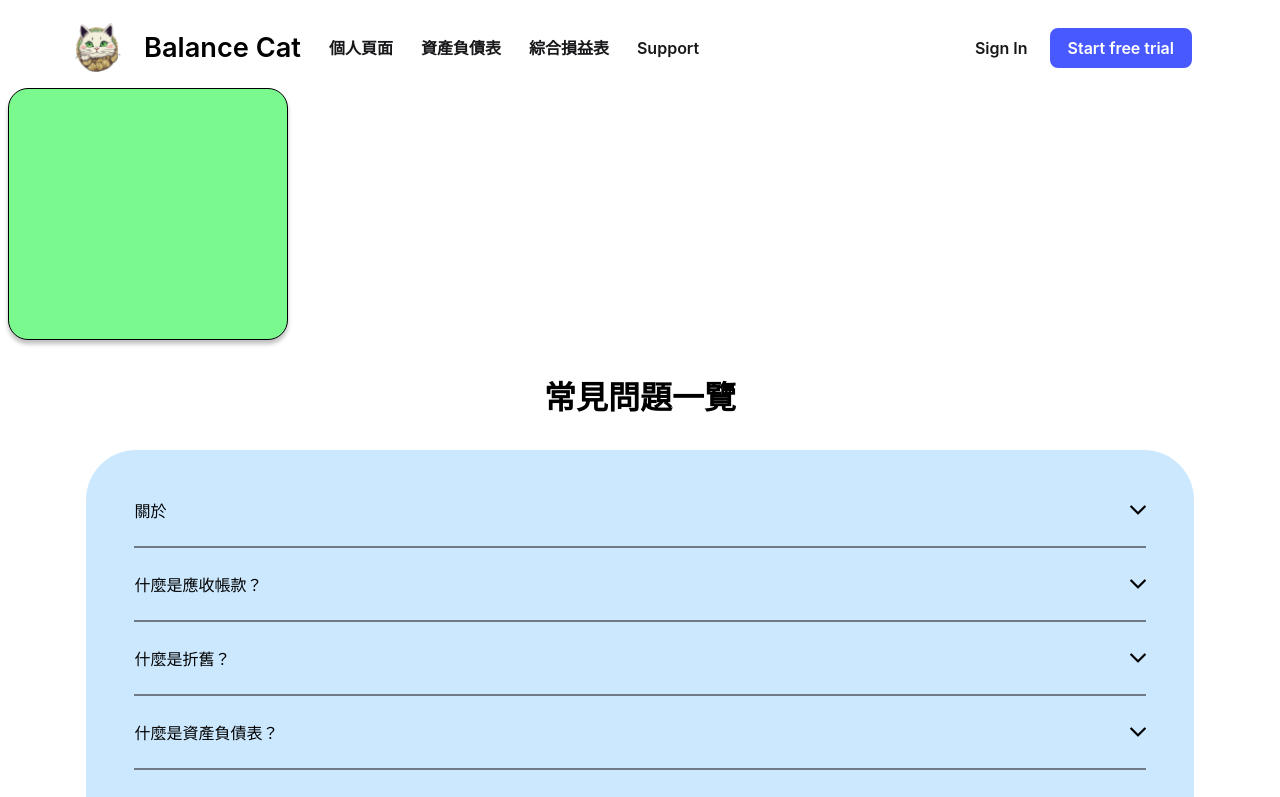
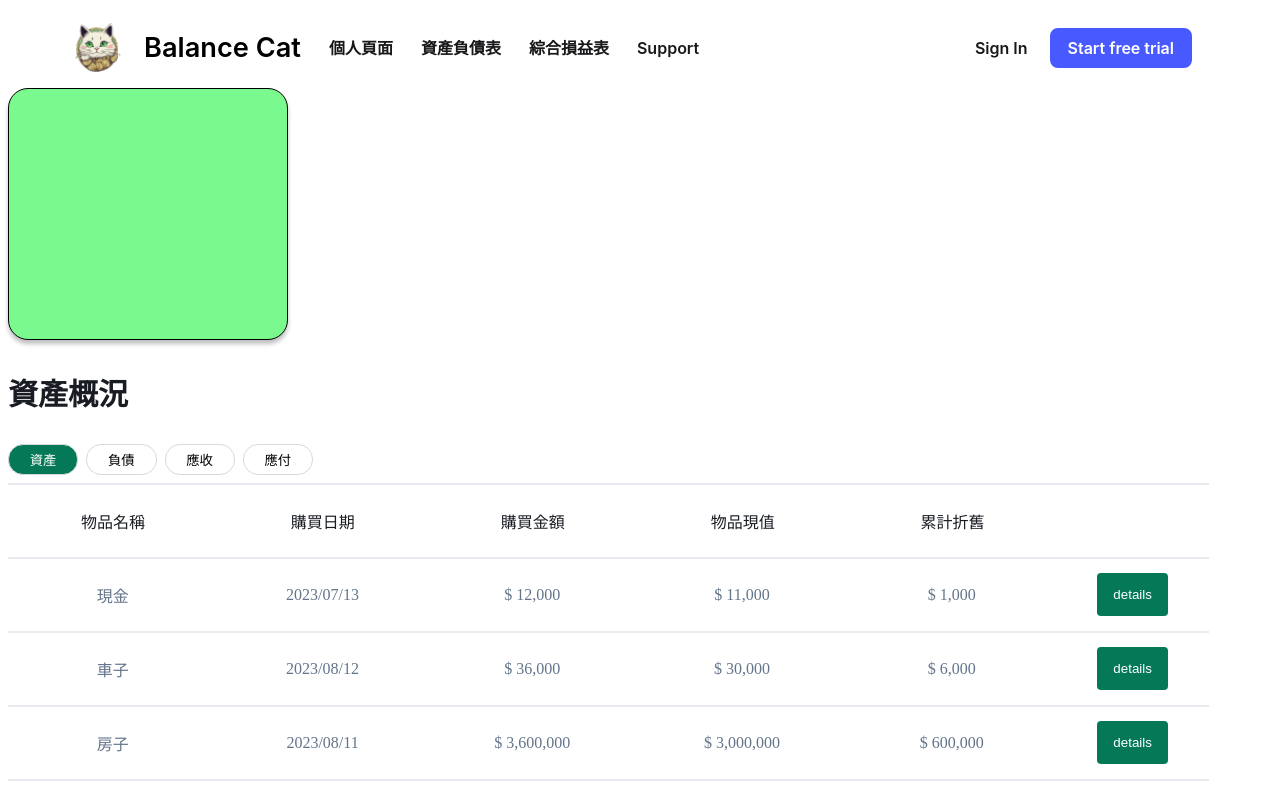
Before and after one commit to DongYanWu/balanceCat, a Next.js app in the folder balancecat/: page / in a window 1280 px wide. Shown: the top 797 px of the page. Built offline with nearby package versions, Linux system fonts and the light colour scheme.

Commit message:
feat(assetsbar): can display all four aspects of user's assets

```diff
--- /dev/null
+++ b/balancecat/components/AssetsBar.jsx
@@ -0,0 +1,17 @@
+/* eslint-disable react/destructuring-assignment */
+import { format } from "date-fns";
+import styles from "../styles/assetsbar.module.scss";
+
+export default function AssetsBar({ asset }) {
+  const formattedDate = format(new Date(asset.timestamp), "yyyy/MM/dd");
+  return (
+    <div className={styles.wrapper}>
+      <p className={styles.name}>{asset.subject.name}</p>
+      <p>{formattedDate}</p>
+      <p>$ {asset.initial_value.toLocaleString()}</p>
+      <p>$ {asset.book_value.toLocaleString()}</p>
+      <p>$ {(asset.initial_value - asset.book_value).toLocaleString()}</p>
+      <button type="submit">details</button>
+    </div>
+  );
+}
--- /dev/null
+++ b/balancecat/components/AssetsOverview.jsx
@@ -0,0 +1,153 @@
+// import Image from "next/image";
+import { useState } from "react";
+import assets from "../mockdata/getNonExpired";
+import AssetsBar from "./AssetsBar";
+import LiabilityBar from "./LiabilityBar";
+import styles from "../styles/assetsoverview.module.scss";
+
+export default function AssetsOverview() {
+  const [assetButton, setAssetButton] = useState(true);
+  const [liabilityButton, setLiabilityButton] = useState(false);
+  const [arButton, setARButton] = useState(false);
+  const [apButton, setAPButton] = useState(false);
+  return (
+    <div className={styles.wrapper}>
+      <p className={styles.title}>資產概況</p>
+      <div className={styles.buttons}>
+        <button
+          type="submit"
+          className={assetButton && styles.blueButton}
+          onClick={() => {
+            setAssetButton(true);
+            setLiabilityButton(false);
+            setARButton(false);
+            setAPButton(false);
+          }}
+        >
+          資產
+        </button>
+        <button
+          type="submit"
+          className={liabilityButton && styles.blueButton}
+          onClick={() => {
+            setAssetButton(false);
+            setLiabilityButton(true);
+            setARButton(false);
+            setAPButton(false);
+          }}
+        >
+          負債
+        </button>
+        <button
+          type="submit"
+          className={arButton && styles.blueButton}
+          onClick={() => {
+            setAssetButton(false);
+            setLiabilityButton(false);
+            setARButton(true);
+            setAPButton(false);
+          }}
+        >
+          應收
+        </button>
+        <button
+          type="submit"
+          className={apButton && styles.blueButton}
+          onClick={() => {
+            setAssetButton(false);
+            setLiabilityButton(false);
+            setARButton(false);
+            setAPButton(true);
+          }}
+        >
+          應付
+        </button>
+      </div>
+      <hr />
+      {assetButton && (
+        <div className={styles.table}>
+          <div className={styles.titleBar}>
+            <p className={styles.name}>物品名稱</p>
+            <p>購買日期</p>
+            <p>購買金額</p>
+            <p>物品現值</p>
+            <p>累計折舊</p>
+            <button type="submit" id={styles.none}>
+              更多細節
+            </button>
+          </div>
+          <hr />
+          {assets.map((asset) => (
+            <div key={asset.id}>
+              <AssetsBar asset={asset} />
+              <hr />
+            </div>
+          ))}
+        </div>
+      )}
+      {liabilityButton && (
+        <div className={styles.table}>
+          <div className={styles.titleBar}>
+            <p className={styles.name}>物品名稱</p>
+            <p>購買日期</p>
+            <p>初始金額</p>
+            <p>剩於負債</p>
+            <p>累計還款</p>
+            <button type="submit" id={styles.none}>
+              更多細節
+            </button>
+          </div>
+          <hr />
+          {assets.map((liability) => (
+            <div key={liability.id}>
+              <LiabilityBar liability={liability} />
+              <hr />
+            </div>
+          ))}
+        </div>
+      )}
+      {arButton && (
+        <div className={styles.table}>
+          <div className={styles.titleBar}>
+            <p className={styles.name}>物品名稱</p>
+            <p>購買日期</p>
+            <p>初始金額</p>
+            <p>未收取欠款</p>
+            <p>已收取欠款金額</p>
+            <button type="submit" id={styles.none}>
+              更多細節
+            </button>
+          </div>
+          <hr />
+          {assets.map((asset) => (
+            <div key={asset.id}>
+              <AssetsBar asset={asset} />
+              <hr />
+            </div>
+          ))}
+        </div>
+      )}
+      {apButton && (
+        <div className={styles.table}>
+          <div className={styles.titleBar}>
+            <p className={styles.name}>物品名稱</p>
+            <p>購買日期</p>
+            <p>初始金額</p>
+            <p>剩於欠款</p>
+            <p>累計還款</p>
+            <button type="submit" id={styles.none}>
+              更多細節
+            </button>
+          </div>
+          <hr />
+          {assets.map((liability) => (
+            <div key={liability.id}>
+              <LiabilityBar liability={liability} />
+              <hr />
+            </div>
+          ))}
+        </div>
+      )}
+    </div>
+  );
+}
--- /dev/null
+++ b/balancecat/components/LiabilityBar.jsx
@@ -0,0 +1,17 @@
+/* eslint-disable react/destructuring-assignment */
+import { format } from "date-fns";
+import styles from "../styles/assetsbar.module.scss";
+
+export default function LiabilityBar({ liability }) {
+  const formattedDate = format(new Date(liability.timestamp), "yyyy/MM/dd");
+  return (
+    <div className={styles.wrapper}>
+      <p className={styles.name}>{liability.subject.name}</p>
+      <p>{formattedDate}</p>
+      <p>$ {liability.initial_value * -1}</p>
+      <p>$ {liability.book_value * -1}</p>
+      <p>{(liability.initial_value - liability.book_value) * -1}</p>
+      <button type="submit">details</button>
+    </div>
+  );
+}
--- /dev/null
+++ b/balancecat/mockdata/getNonExpired.js
@@ -0,0 +1,45 @@
+const assets = [
+  {
+    id: 1,
+    timestamp: "2023/7/13 19:21:37",
+    initial_value: 12000,
+    book_value: 11000,
+    expired_in: 11,
+    is_expired: false,
+    entry_id: 1,
+    subject: {
+      name: "現金",
+      id: 1080,
+      is_debit: false,
+    },
+  },
+  {
+    id: 2,
+    timestamp: "2023/8/12 11:45:23",
+    initial_value: 36000,
+    book_value: 30000,
+    expired_in: 15,
+    is_expired: false,
+    entry_id: 17,
+    subject: {
+      name: "車子",
+      id: 1070,
+      is_debit: false,
+    },
+  },
+  {
+    id: 3,
+    timestamp: "2023/8/11 11:45:23",
+    initial_value: 3600000,
+    book_value: 3000000,
+    expired_in: 12,
+    is_expired: false,
+    entry_id: 12,
+    subject: {
+      name: "房子",
+      id: 1075,
+      is_debit: false,
+    },
+  },
+];
+export default assets;
--- a/balancecat/package.json
+++ b/balancecat/package.json
@@ -29,6 +29,7 @@
     "cookie": "^0.5.0",
     "cookie-cutter": "^0.2.0",
     "cookies": "^0.8.0",
+    "date-fns": "^2.30.0",
     "formik": "^2.4.2",
     "js-cookie": "^3.0.5",
     "next": "^13.4.9",
--- a/balancecat/pages/index.js
+++ b/balancecat/pages/index.js
@@ -1,5 +1,6 @@
 import FrequentlyAskedQuestions from "@/components/FrequentlyAskedQuestions";
 import AccountsBox from "@/components/AccountsBox";
+import AssetsOverview from "@/components/AssetsOverview";
 import NavBar from "../components/NavBar";
 
 export default function Home() {
@@ -7,6 +8,7 @@ export default function Home() {
     <div>
       <NavBar />
       <AccountsBox />
+      <AssetsOverview />
       <FrequentlyAskedQuestions />
     </div>
   );
--- /dev/null
+++ b/balancecat/styles/assetsbar.module.scss
@@ -0,0 +1,20 @@
+.wrapper {
+    display: flex;
+    flex-direction: row;
+    justify-content:space-around;
+    align-items: center;
+    p {
+        width: 8rem;
+        color: var(--neutral-500, #64748B);
+        text-align: center;
+    }
+    button {
+        padding: 0.1rem 1rem;
+        height: 2.7rem;
+        border-radius: 4px;
+        background: var(--success-green-700, #047857);
+        color: white;
+        border: none;
+        cursor: pointer;
+    }
+}
--- /dev/null
+++ b/balancecat/styles/assetsoverview.module.scss
@@ -0,0 +1,48 @@
+.wrapper {
+    width: 95%;
+    hr {
+        border: solid 1px #E7EAEE;
+    }
+    .title {
+        overflow: hidden;
+        color: var(--neutral-800, #191D23);
+        font-size: 30px;
+        font-style: normal;
+        font-weight: 700;
+        line-height: normal;
+    }
+    .buttons{
+        display: flex;
+        flex-direction: row;
+
+        button {
+            border: 1px solid #d9d9d9;
+            padding: 0.3rem 1.3rem;
+            border-radius: 15px;
+            background: none;
+            margin-right: 0.5rem;
+            cursor: pointer;
+        }
+        .blueButton {
+            background-color: #047857;
+            color: #fff;
+        }
+    }
+
+    .table {
+        .titleBar {
+            display: flex;
+            flex-direction: row;
+            justify-content: space-around;
+            align-items: center;
+            p {
+                width: 8rem;
+                text-align: center;
+                color: var(--neutral-800, #191D23);
+            }
+            #none {
+                opacity: 0;
+            }
+        }
+    }
+}
```
Also changed, not shown: 1 other file (tests, documents, lock files or other folders).
